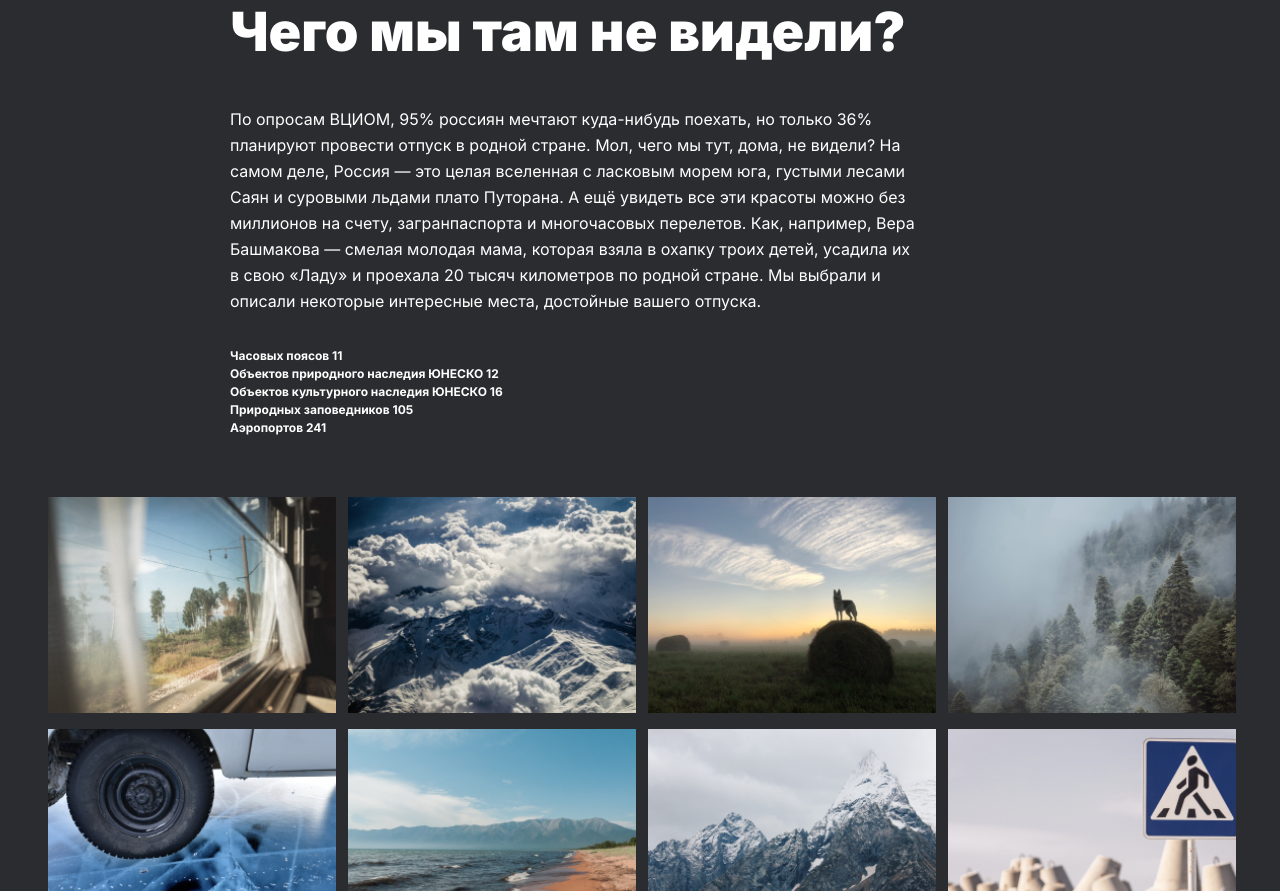
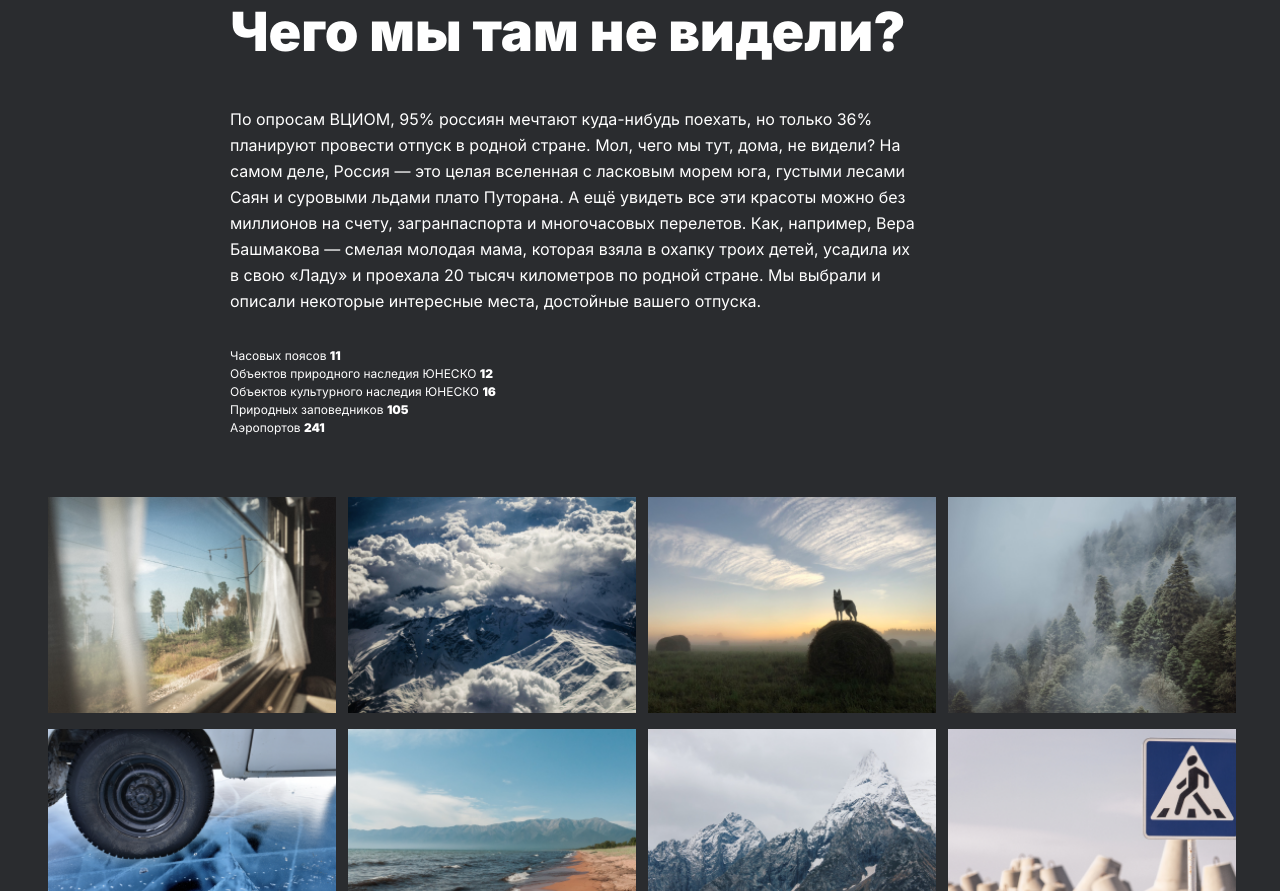
Before and after one commit to twity007/russian-travel, a plain HTML site: page index.html in a window 1280 px wide. Shown: the part 1175-2066 px from the top of the page. Drawn offline with Linux system fonts and the light colour scheme.

Commit message:
правки до первой проверки

```diff
--- a/blocks/header/__links-list-item/header__links-list-item.css
+++ b/blocks/header/__links-list-item/header__links-list-item.css
@@ -14,6 +14,7 @@
     margin-right: 48px;
     margin-top: 46px;
     text-decoration: none;
+    margin-left: 18px;
  }
 
 @media screen and (max-width: 425px) {
--- /dev/null
+++ b/blocks/intro/__list-numbers/intro__list-numbers.css
@@ -0,0 +1,3 @@
+.intro__list-numbers {
+	font-weight: 900;
+}
--- a/blocks/intro/__list/intro__list.css
+++ b/blocks/intro/__list/intro__list.css
@@ -3,7 +3,7 @@
   padding: 0;
   margin-top: 33px;
   font-style: normal;
-  font-weight: bold;
+  font-weight: normal;
   font-size: 12px;
   line-height: 18px;
 }
--- a/blocks/pages/index.css
+++ b/blocks/pages/index.css
@@ -14,6 +14,7 @@
 @import url(../../blocks/intro/__title/intro__title.css);
 @import url(../../blocks/intro/__text/intro__text.css);
 @import url(../../blocks/intro/__list/intro__list.css);
+@import url(../../blocks/intro/__list-numbers/intro__list-numbers.css);
 @import url(../../blocks/photo-grid/photo-grid.css);
 @import url(../../blocks/photo-grid/__item/photo-grid__item.css);
 @import url(../../blocks/places/place.css);
--- a/index.html
+++ b/index.html
@@ -30,11 +30,11 @@
         <h2 class="intro__title">Чего мы там не видели?</h2>
         <p class="intro__text">По опросам ВЦИОМ, 95% россиян мечтают куда-нибудь поехать, но только 36% планируют провести отпуск в родной стране. Мол, чего мы тут, дома, не видели? На самом деле, Россия — это целая вселенная с ласковым морем юга, густыми лесами Саян и суровыми льдами плато Путорана. А ещё увидеть все эти красоты можно без миллионов на счету, загранпаспорта и многочасовых перелетов. Как, например, Вера Башмакова — смелая молодая мама, которая взяла в охапку троих детей, усадила их в свою «Ладу» и проехала 20 тысяч километров по родной стране. Мы выбрали и описали некоторые интересные места, достойные вашего отпуска.</p>
         <p><ul class="intro__list">
-            <li>Часовых поясов 11</li>
-            <li>Объектов природного наследия ЮНЕСКО 12</li>
-            <li>Объектов культурного наследия ЮНЕСКО 16</li>
-            <li>Природных заповедников 105</li>
-            <li>Аэропортов 241</li>
+            <li>Часовых поясов <span class="intro__list-numbers">11</span></li>
+            <li>Объектов природного наследия ЮНЕСКО <span class="intro__list-numbers">12</span></li>
+            <li>Объектов культурного наследия ЮНЕСКО <span class="intro__list-numbers">16<span></li>
+            <li>Природных заповедников <span class="intro__list-numbers">105</span></li>
+            <li>Аэропортов <span class="intro__list-numbers">241</span></li>
         </ul>
         </p>
     </section>
```
